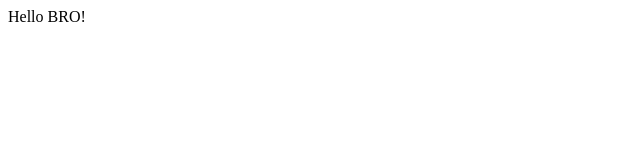
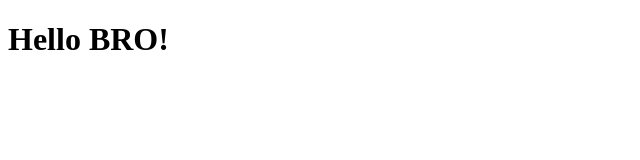
Before and after one commit to Althafahmed22/Test, a plain HTML site: page Hello.html in a window 1280 px wide. Shown: the whole page, without its empty margins (0-640 px from the left). Drawn offline with Linux system fonts and the light colour scheme.

Commit message:
Update Hello.html

```diff
--- a/Hello.html
+++ b/Hello.html
@@ -1,2 +1,2 @@
 <!DOCTYPE html>
-<hi>Hello BRO!</hi>
+<h1>Hello BRO!</h1>
```
